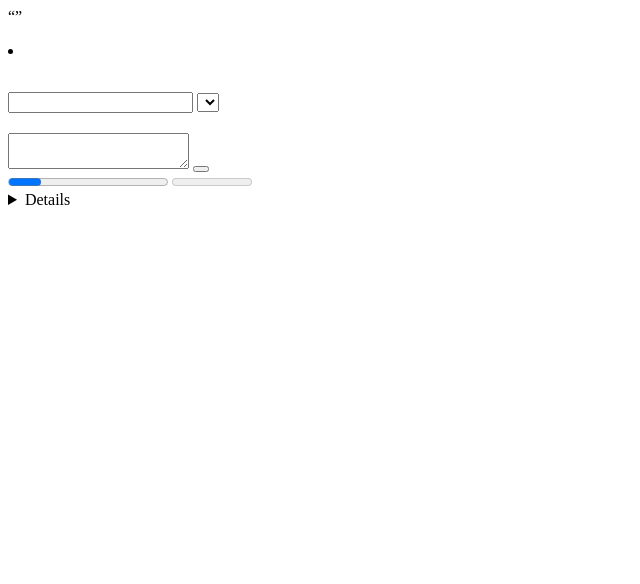
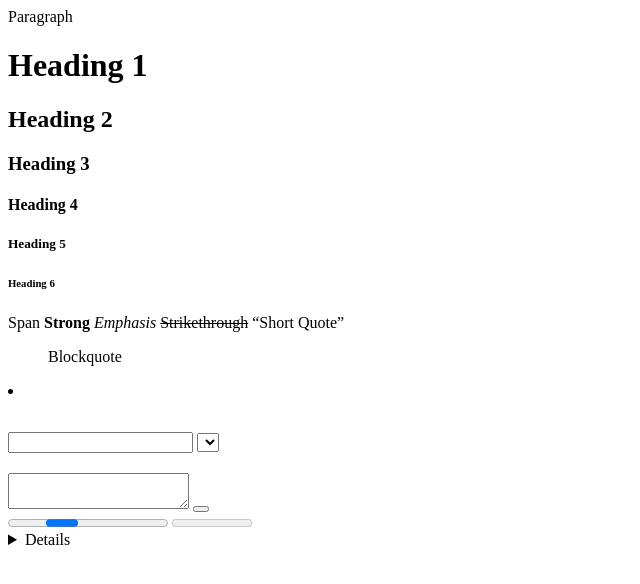
Before and after one commit to sangmort/roc-css-framework-sandbox, a plain HTML site: page index.html in a window 1280 px wide. Shown: the whole page, without its empty margins (0-640 px from the left). Drawn offline with Linux system fonts and the light colour scheme.

Commit message:
Fill in text content tags

```diff
--- a/index.html
+++ b/index.html
@@ -1,17 +1,18 @@
 <!-- Text Content -->
-<p></p>
-<h1></h1>
-<h2></h2>
-<h3></h3>
-<h4></h4>
-<h5></h5>
-<h6></h6>
-<span></span>
-<strong></strong>
-<em></em>
-<s></s>
-<blockquote></blockquote>
-<q></q>
+<p>Paragraph</p>
+<h1>Heading 1</h1>
+<h2>Heading 2</h2>
+<h3>Heading 3</h3>
+<h4>Heading 4</h4>
+<h5>Heading 5</h5>
+<h6>Heading 6</h6>
+<span>Span</span>
+<strong>Strong</strong>
+<em>Emphasis</em>
+<s>Strikethrough</s>
+<q>Short Quote</q>
+<blockquote>Blockquote</blockquote>
+
 
 <!-- Lists -->
 <ul></ul>
```
